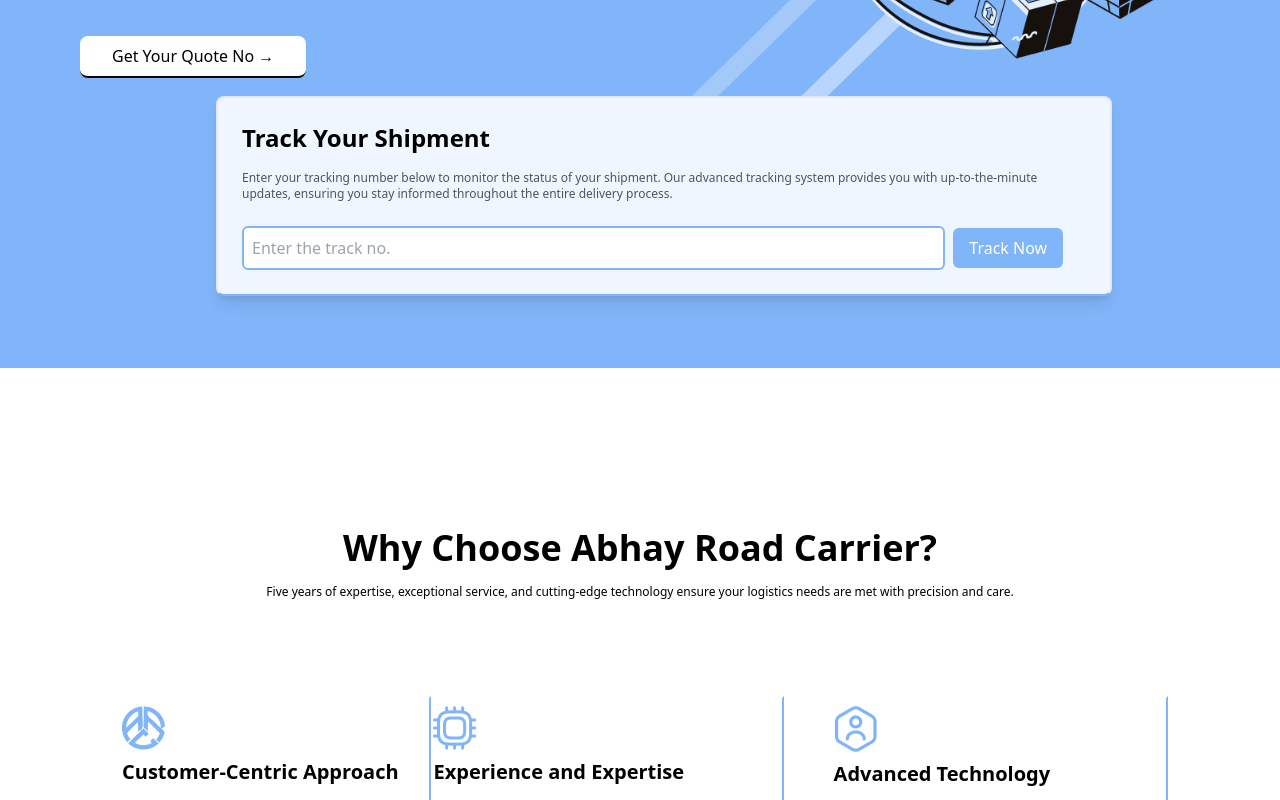
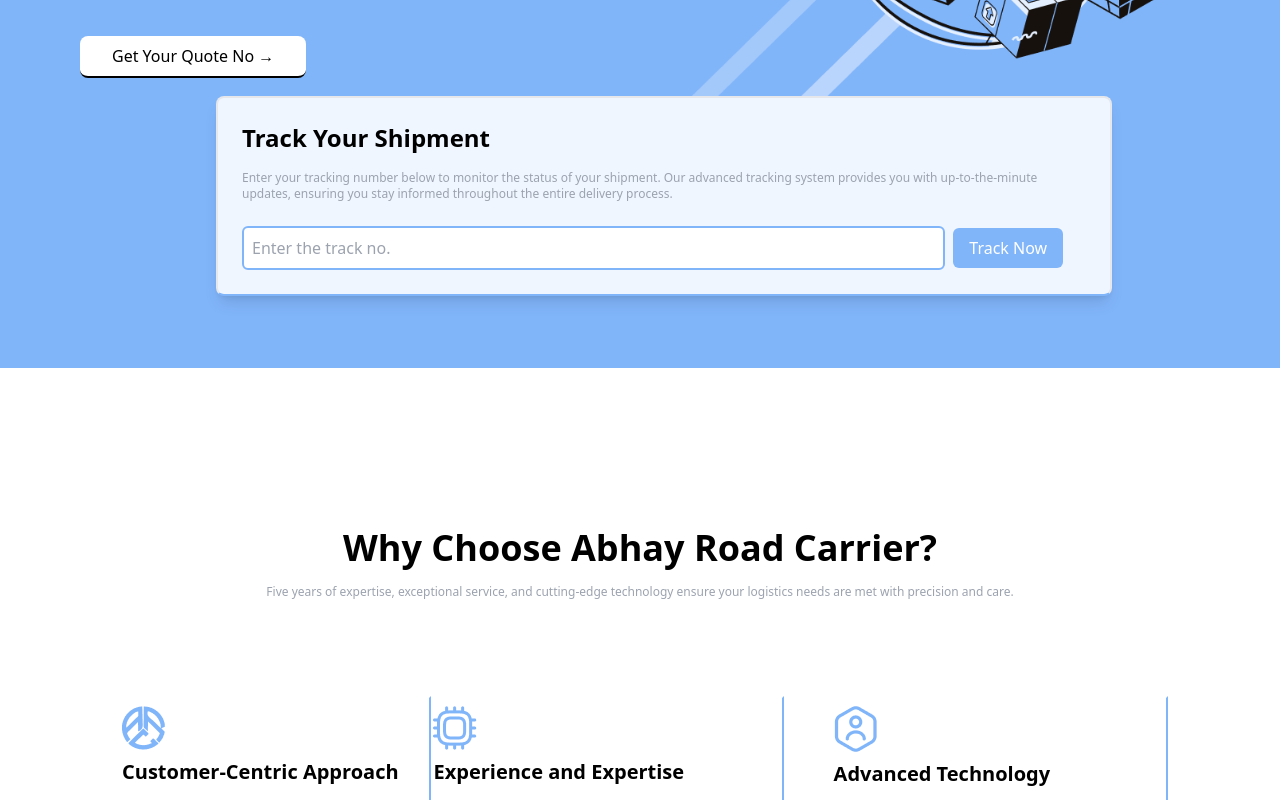
Before and after one commit to nishanthspk/ARCVAPI, a React (Create React App) app: page / in a window 1280 px wide. Shown: the part 512-1312 px from the top of the page. Built offline with nearby package versions, Linux system fonts and the light colour scheme.

Commit message:
textcolor

```diff
--- a/src/Pages/Home.jsx
+++ b/src/Pages/Home.jsx
@@ -32,10 +32,10 @@
 
         </div>
 
-        <div className='absolute inset-0 pt-72 md:pt-96 pl-12'>
+        <div className='absolute inset-0 pt-72 md:pt-96 pl-12 '>
         <div class="bg-blue-50 md:p-6 p-2  max-w-80 rounded-lg mt-80 md:mt-36 shadow-lg  md:max-w-4xl md:mx-auto border-2 border-b-[#81B5FA] ">
           <h2 class="text-2xl  font-semibold md:mb-2">Track Your Shipment</h2>
-          <p class="text-gray-600 md:mb-4 text-xs pt-2">
+          <p class="text-gray-400 md:mb-4 text-xs pt-2 ">
             Enter your tracking number below to monitor the status of your shipment. Our advanced tracking system provides you with up-to-the-minute updates, ensuring you stay informed throughout the entire delivery process.
           </p>
           <div class="flex items-center md:space-x-2 space-x-2 pt-2">
@@ -56,7 +56,7 @@
 
         <div className='pt-40 md:pt-40'>
           <p className='font-semibold md:text-center md:text-4xl text-xl text-center'>Why Choose Abhay Road Carrier?</p>
-          <p className='text-center mx-6 text-xs   md:text-center my-4'>Five years of expertise, exceptional service, and cutting-edge technology  ensure your logistics needs are met with precision and care.</p>
+          <p className='text-center mx-6 text-xs text-gray-400  md:text-center my-4'>Five years of expertise, exceptional service, and cutting-edge technology  ensure your logistics needs are met with precision and care.</p>
         </div>
 
         <div className='md:flex md:gap-10 md:pt-20 md:mx-28  '>
```
